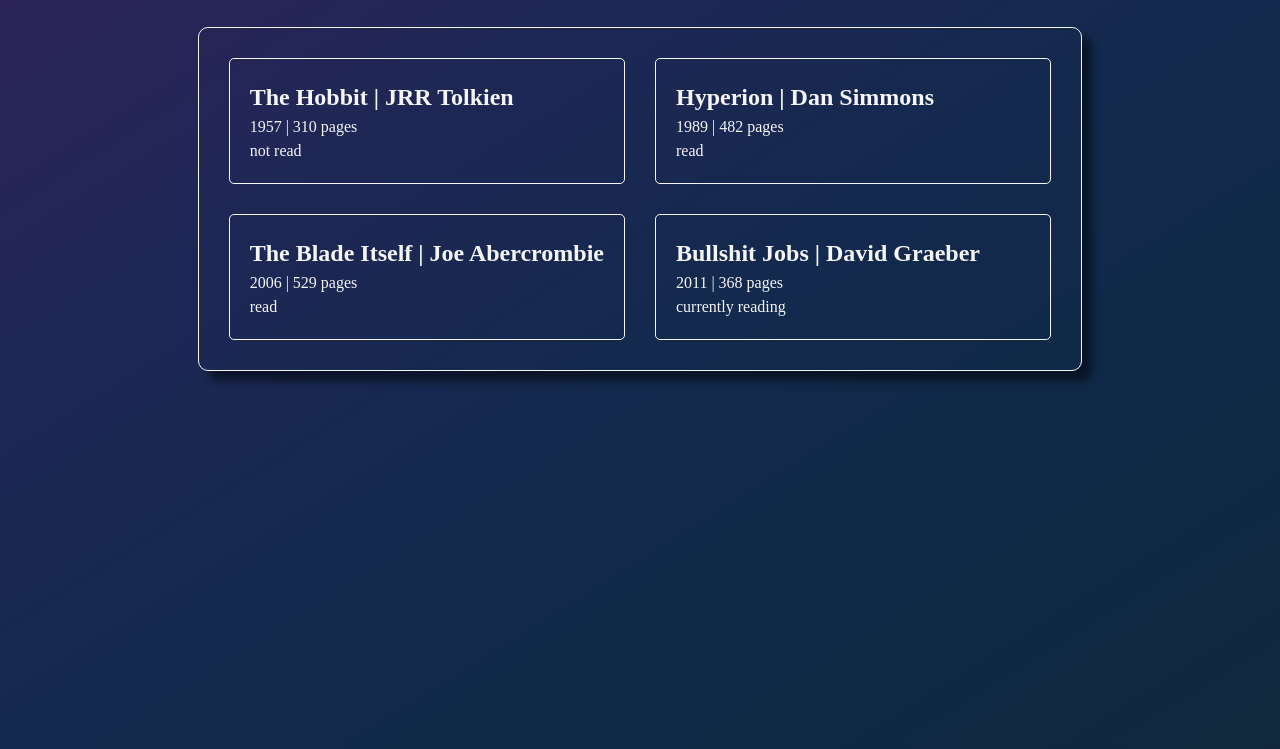
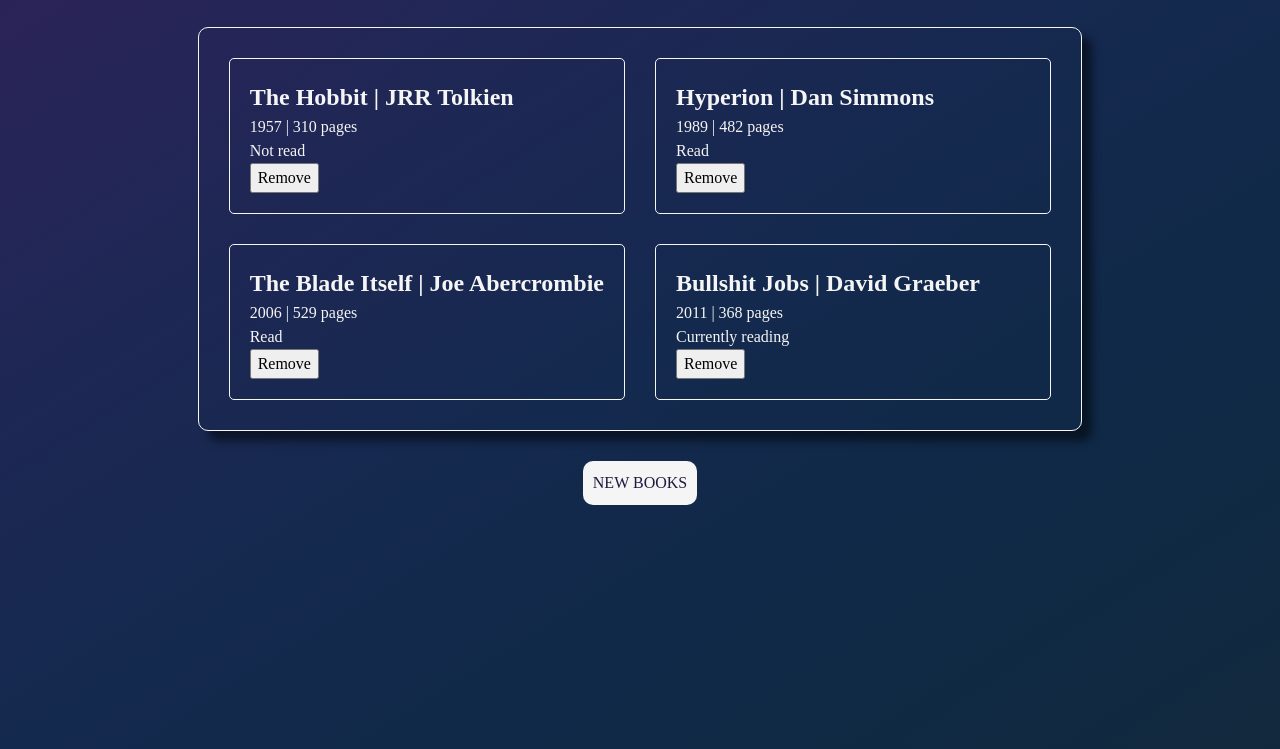
Before and after one commit to bowman025/project-library, a plain HTML site: page index.html in a window 1280 px wide. Shown: the part 51-800 px from the top of the page. Drawn offline with Linux system fonts and the light colour scheme.

Commit message:
Edit function to display books, add buttons

```diff
--- a/index.html
+++ b/index.html
@@ -10,5 +10,6 @@
 <body>
     <h1>LIBRARY</h1>
     <div class="container"></div>
+    <button type="button" class="newbooks">NEW BOOKS</button>
 </body>
 </html>
--- a/script.js
+++ b/script.js
@@ -24,21 +24,25 @@
         card.classList.add("books");
         container.appendChild(card);
         const header = document.createElement("h2");
+        header.textContent = myLibrary[i].title + " | " + myLibrary[i].author;
         card.appendChild(header);
         const paragraph = document.createElement("p");
+        paragraph.textContent = myLibrary[i].year  + " | " + myLibrary[i].pages;
         card.appendChild(paragraph);
-        const readingStatus = document.createElement("p");
-        readingStatus.classList.add("readingStatus");
-        card.appendChild(readingStatus);
-        header.textContent = myLibrary[i].title + " | " + myLibrary[i].author;
-        paragraph.textContent = myLibrary[i].year  + " | " + myLibrary[i].pages;
-        readingStatus.textContent = myLibrary[i].read;
+        const read = document.createElement("p");
+        read.classList.add("read");
+        card.appendChild(read);
+        read.textContent = myLibrary[i].read;
+        const removeBook = document.createElement("button");
+        removeBook.classList.add("remove");
+        removeBook.textContent = "Remove";
+        card.appendChild(removeBook);
     };
 };
 
-addBookToLibrary("The Hobbit", "JRR Tolkien", 1957, 310, "not read");
-addBookToLibrary("Hyperion", "Dan Simmons", 1989, 482, "read");
-addBookToLibrary("The Blade Itself", "Joe Abercrombie", 2006, 529, "read");
-addBookToLibrary("Bullshit Jobs", "David Graeber", 2011, 368, "currently reading");
+addBookToLibrary("The Hobbit", "JRR Tolkien", 1957, 310, "Not read");
+addBookToLibrary("Hyperion", "Dan Simmons", 1989, 482, "Read");
+addBookToLibrary("The Blade Itself", "Joe Abercrombie", 2006, 529, "Read");
+addBookToLibrary("Bullshit Jobs", "David Graeber", 2011, 368, "Currently reading");
 
 displayBooks();
--- a/styles.css
+++ b/styles.css
@@ -60,3 +60,11 @@
     border: 1px solid whitesmoke;
     border-radius: 5px;
 }
+
+.newbooks {
+    background-color: whitesmoke;
+    padding: 10px;
+    border: none;
+    border-radius: 10px;
+    color: #20193f;
+}
```
